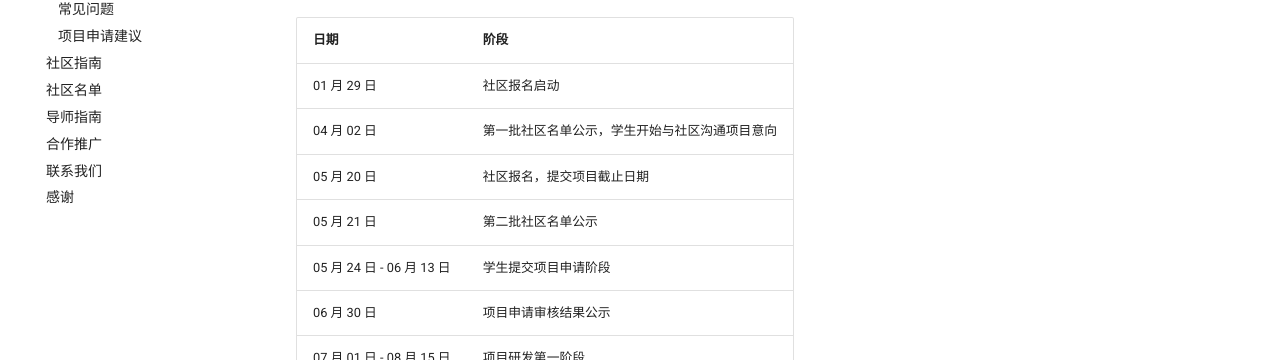
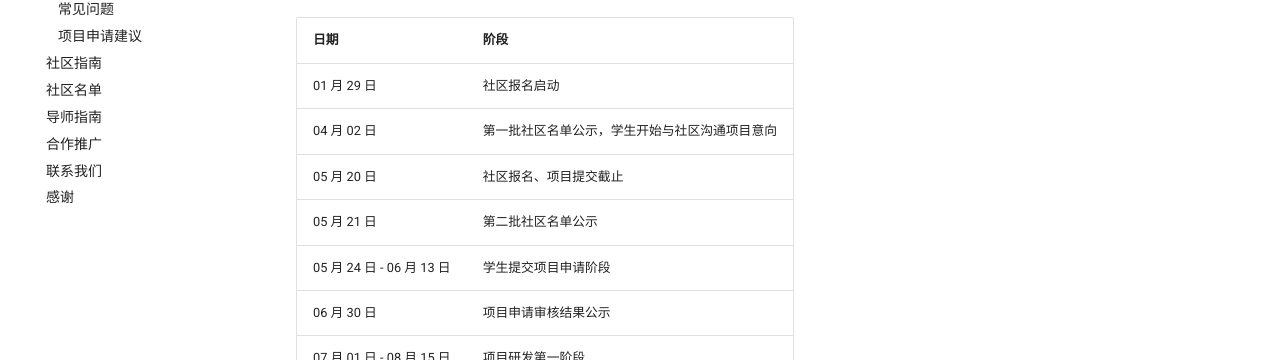
Before and after one commit to summer-ospp/help, an MkDocs documentation site: the page built from docs/timeline.md, in a window 1280 px wide and 1340 px high. Shown: the part 255-615 px from the top of the window. Built offline with MkDocs 1.6.1 and Material for MkDocs 9.7.7, drawn with Linux system fonts in a browser that asks for light colours; comment, search, counter and statistics services are not loaded.

Commit message:
Update timeline.md

```diff
--- a/docs/timeline.md
+++ b/docs/timeline.md
@@ -8,7 +8,7 @@
 | ------------------------- | ---------------------------------------- |
 | 01 月 29 日               | 社区报名启动                            |
 | 04 月 02 日               | 第一批社区名单公示，学生开始与社区沟通项目意向 |
-| 05 月 20 日               | 社区报名，提交项目截止日期                            |
+| 05 月 20 日               | 社区报名、项目提交截止                     |
 | 05 月 21 日               | 第二批社区名单公示                        |
 | 05 月 24 日 - 06 月 13 日 | 学生提交项目申请阶段                     |
 | 06 月 30 日               | 项目申请审核结果公示                     |
```
